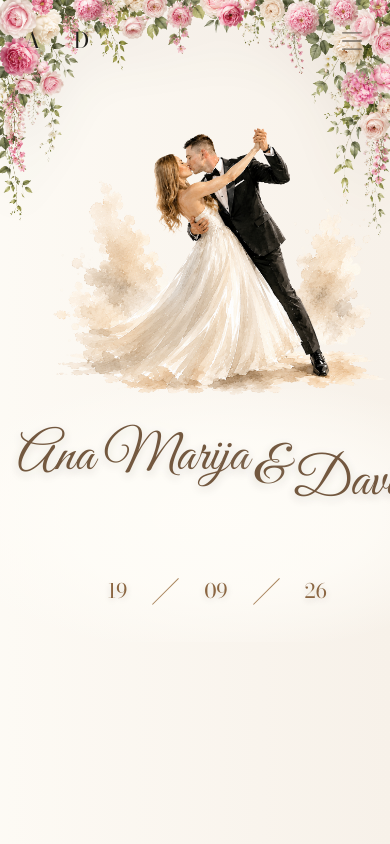
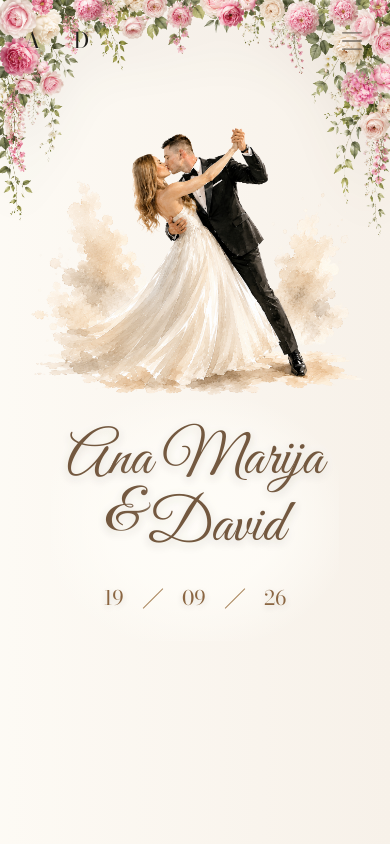
Before and after one commit to lorenco-naumov/david-anamarija, a Next.js app: page / in a window 390 px wide. Shown: the top 844 px of the page. Built offline with nearby package versions, Linux system fonts and the light colour scheme.

Commit message:
Refine mobile invitation layout and light theme defaults

```diff
--- a/src/app/globals.css
+++ b/src/app/globals.css
@@ -25,6 +25,8 @@
 }
 
 html {
+  background: var(--paper);
+  color-scheme: light;
   scroll-behavior: smooth;
   scroll-padding-top: 6.5rem;
   scrollbar-width: none;
@@ -39,6 +41,12 @@ body {
   background: var(--paper);
   color: var(--ink);
   font-family: var(--font-ui), Arial, Helvetica, sans-serif;
+}
+
+:root,
+html,
+body {
+  forced-color-adjust: none;
 }
 
 button,
@@ -1176,8 +1184,20 @@ summary:focus-visible {
 }
 
 @media (max-width: 720px) {
+  .invitation-content {
+    padding-bottom: 0;
+  }
+
   .page-floral-decoration {
     height: 66.667vw;
+  }
+
+  .bottom-floral-decoration {
+    bottom: -0.75rem;
+  }
+
+  .invitation-section + .invitation-section {
+    margin-top: 2.5rem;
   }
 
   .decorative-script {
@@ -1200,8 +1220,18 @@ summary:focus-visible {
   }
 
   .hero-section {
+    gap: 0;
     overflow: visible;
+    padding-bottom: 1.5rem;
     padding-top: 5.6rem;
+  }
+
+  .details-section {
+    padding-top: 3rem;
+  }
+
+  .closing-section {
+    padding-bottom: 0.5rem;
   }
 
   .brand-mark {
@@ -1236,7 +1266,41 @@ summary:focus-visible {
   }
 
   .hero-lockup {
+    max-width: calc(100vw - 2.2rem);
     transform: none;
+    width: 100%;
+  }
+
+  .hero-lockup::before {
+    inset: -2.1rem -1rem -1.75rem;
+  }
+
+  .couple-line {
+    display: grid;
+    font-size: clamp(3.45rem, 15.5vw, 4.8rem);
+    grid-template-columns: minmax(0, auto) minmax(0, auto);
+    justify-content: center;
+    max-width: 100%;
+    padding-bottom: 0.18em;
+    white-space: normal;
+  }
+
+  .couple-name-main {
+    grid-column: 1 / 3;
+    justify-self: center;
+  }
+
+  .couple-name-amp {
+    grid-column: 1;
+    justify-self: end;
+    margin-top: -0.04em;
+  }
+
+  .couple-name-second {
+    grid-column: 2;
+    justify-self: start;
+    margin-left: -0.02em;
+    margin-top: 0.16em;
   }
 
   .hero-dance-image {
@@ -1247,7 +1311,12 @@ summary:focus-visible {
   }
 
   .date-stamp {
-    margin-top: 3rem;
+    gap: 0.95rem;
+    margin-top: 1.2rem;
+  }
+
+  .date-stamp i {
+    width: 1.75rem;
   }
 
   .detail-grid,
@@ -1283,7 +1352,8 @@ summary:focus-visible {
   }
 
   .closing-image {
-    height: 28rem;
+    height: 27rem;
+    margin-bottom: -1.5rem;
   }
 
   .floral-closing {
--- a/src/app/layout.tsx
+++ b/src/app/layout.tsx
@@ -1,27 +1,24 @@
-import type { Metadata } from "next";
+import type { Metadata, Viewport } from "next";
 import { Bodoni_Moda, Great_Vibes, Manrope } from "next/font/google";
 import "./globals.css";
 
 const display = Bodoni_Moda({
   variable: "--font-display",
   subsets: ["latin"],
-  display: "optional",
-  preload: false,
+  display: "swap",
 });
 
 const sans = Manrope({
   variable: "--font-ui",
   subsets: ["latin"],
   display: "swap",
-  preload: false,
 });
 
 const script = Great_Vibes({
   variable: "--font-script",
   subsets: ["latin"],
   weight: "400",
-  display: "optional",
-  preload: false,
+  display: "swap",
 });
 
 export const metadata: Metadata = {
@@ -39,6 +36,15 @@ export const metadata: Metadata = {
     icon: "/icon.svg",
     apple: "/icon.svg",
   },
+  other: {
+    "color-scheme": "light",
+    "supported-color-schemes": "light",
+  },
+};
+
+export const viewport: Viewport = {
+  colorScheme: "light",
+  themeColor: "#f7f1e9",
 };
 
 export default function RootLayout({
```
